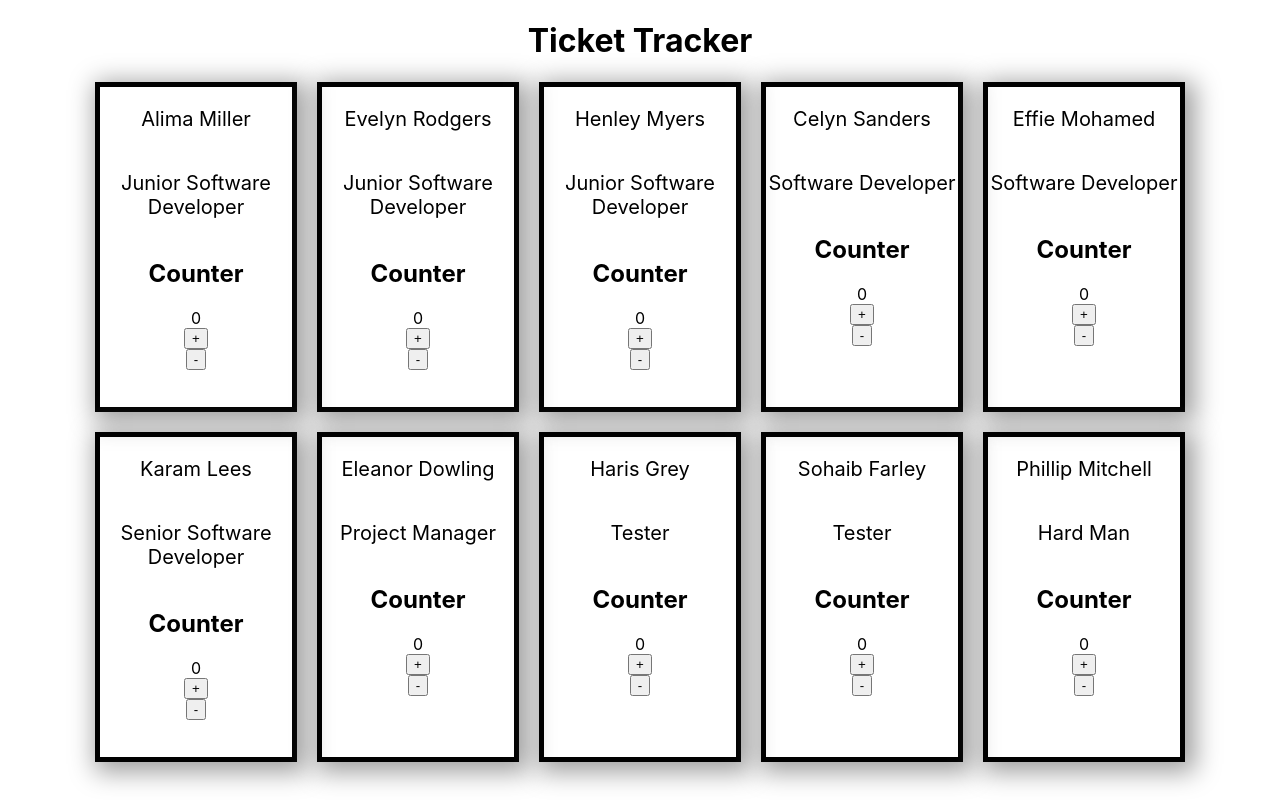
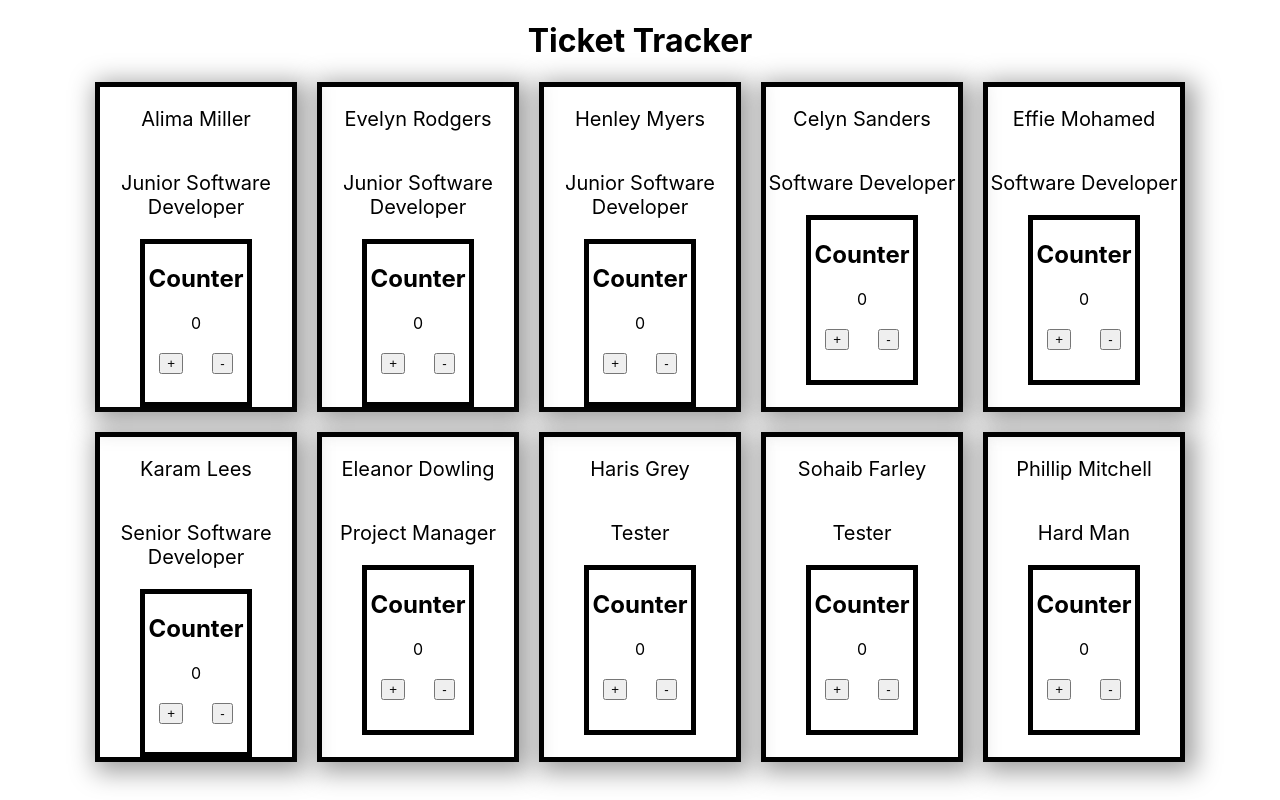
Before and after one commit to SalimAbdala27/Ticket-Tracker, a React (Create React App) app: page / in a window 1280 px wide. Built offline with nearby package versions, Linux system fonts and the light colour scheme.

Commit message:
I've managed to add styling to the InnerCard.jsx its starting to look more and more like the task given, however I will need to add some finishing touches to it

```diff
--- a/src/components/InnerCard/InnerCard.jsx
+++ b/src/components/InnerCard/InnerCard.jsx
@@ -15,10 +15,14 @@ const InnerCard = () => {
 
     return (
         <>
+            <div className="innerCard">
             <h2>Counter</h2>
             <span>{ticket}</span>
-            <button onClick={incrementTicket}>+</button>
-            <button onClick={decrementTicket}>-</button>
+                <div className="innerCard__buttons">
+                    <button onClick={incrementTicket}>+</button>
+                    <button onClick={decrementTicket}>-</button>
+                </div>
+            </div>
         </>
     )
 }
--- a/src/components/InnerCard/InnerCard.scss
+++ b/src/components/InnerCard/InnerCard.scss
@@ -0,0 +1,14 @@
+.innerCard {
+  display: flex;
+  flex-direction: column;
+  width: 8vw;
+  height: 20vh;
+  border: 5px solid black;
+
+}
+
+.innerCard__buttons {
+  display: flex;
+  justify-content: space-around;
+  margin-top: 20px;
+}
--- a/src/components/OuterCard/OuterCard.jsx
+++ b/src/components/OuterCard/OuterCard.jsx
@@ -13,7 +13,6 @@ const OuterCard = (props) => {
                 <p className="outercard__label">{team.role} </p>
 
                 <InnerCard/>
-
             </div>
         </>
     )
```
